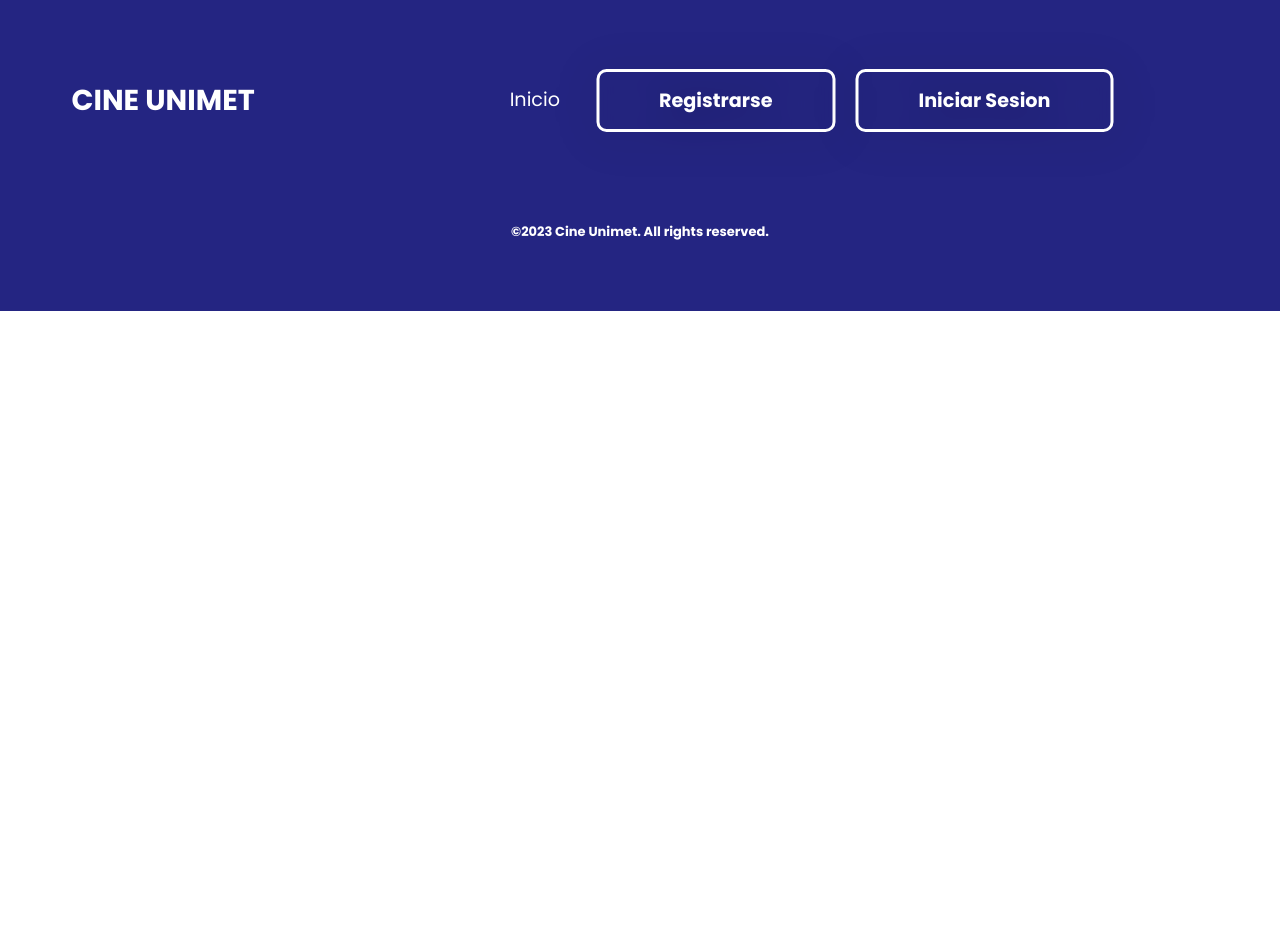
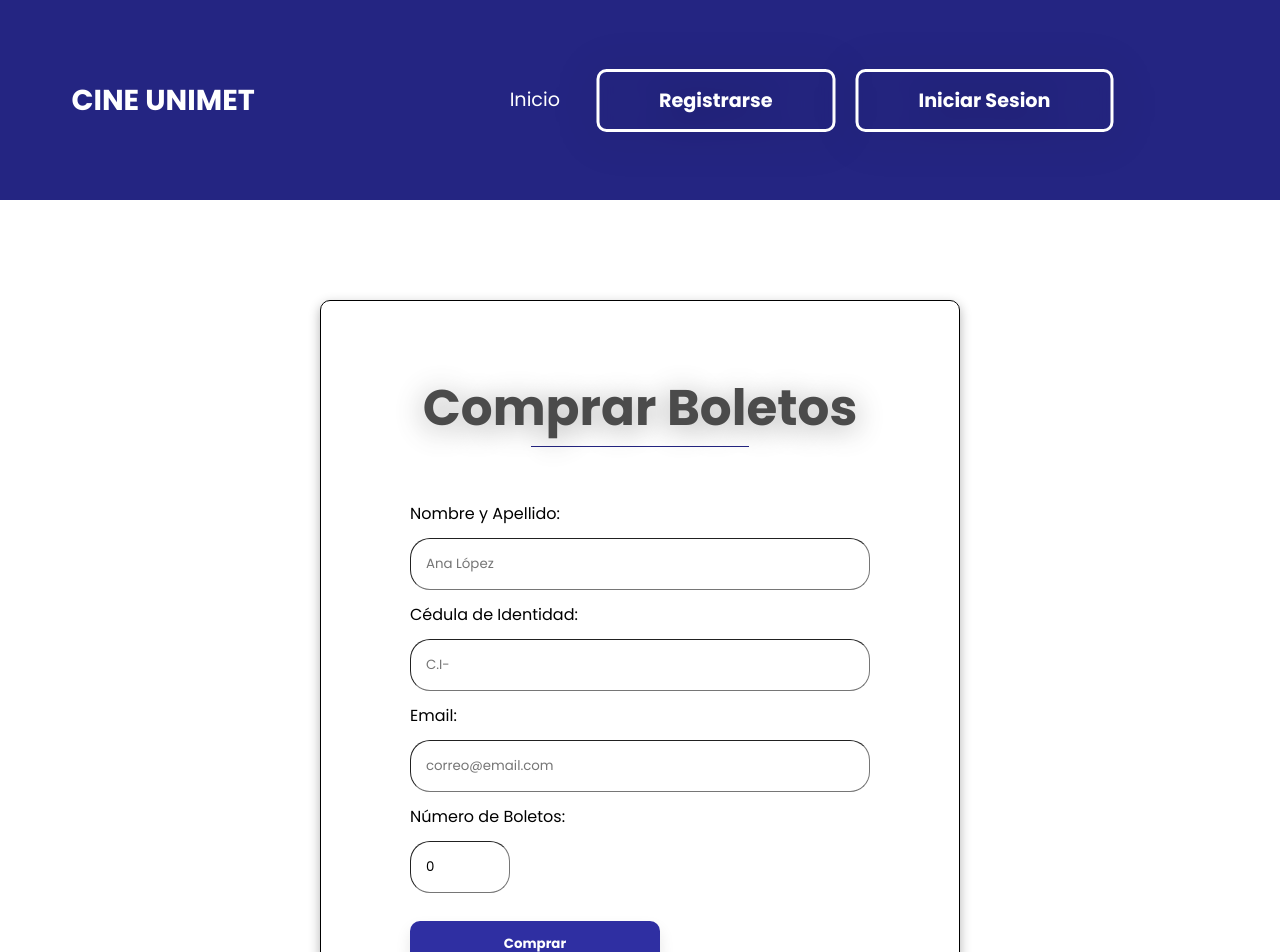
Before and after one commit to BeaCardozo/Proyecto-2, a React (Vite) app: page /reserve/1 in a window 1280 px wide. Shown: the top 952 px of the page. Before the commit the page ends 800 px from the top, so only its background shows below. Built offline with nearby package versions, Linux system fonts and the light colour scheme; no server answers.

Commit message:
LoginWithGoogle acomodado & ReservaFirebase comenzada

```diff
--- a/src/App.jsx
+++ b/src/App.jsx
@@ -67,7 +67,7 @@ function App() {
         <Route path="/loginpage" element={<LoginPage/>} />
         <Route path="/register" element={<RegisterPage/>} />
         <Route path="/moviedetails/:id" element={<MovieDetails />} />
-        <Route path="/reserve" element={<ReservePage/>} />
+        <Route path="/reserve/:id" element={<ReservePage/>} />
         <Route path="/profile" element={<Profile/>} />
       </Routes>
       <Footer/>
--- a/src/AuthContext.jsx
+++ b/src/AuthContext.jsx
@@ -1,12 +1,14 @@
 import React, { createContext, useState } from "react";
-import { getAuth, signInWithEmailAndPassword, signOut } from "firebase/auth";
+import { getAuth, signInWithEmailAndPassword, signInWithPopup, signOut,  } from "firebase/auth";
 import { useNavigate } from "react-router-dom";
+import { signInWithGoogle,auth,provider } from "./Firebase.jsx";
 
 export const AuthContext = createContext();
 
 export const AuthProvider = ({ children }) => {
   const [user, setUser] = useState(null);
-  const auth = getAuth();
+  let navigate = useNavigate();
+
 
   const login = async (email, password) => {
     try {
@@ -16,14 +18,26 @@ export const AuthProvider = ({ children }) => {
         password
       );
       setUser(userCredential.user);
+      routeChange("/")
     } catch (error) {
       // Manejar el error de inicio de sesión
     }
   };
 
-  const routeChange = (path) => {
-    navigate(path);
+  const loginWithGoogle = async () => {
+    try {
+
+      const userCredential = await signInWithGoogle(auth,provider);
+
+      setUser(userCredential);
+      routeChange("/")
+    } catch (error) {
+      // Manejar el error de inicio de sesión
+    }
   };
+
+
+
 
   const logout = async () => {
     try {
@@ -31,7 +45,7 @@ export const AuthProvider = ({ children }) => {
 
       await signOut(auth);
       setUser(null);
-      routeChange("/");
+      navigate('/');
 
     } catch (error) {
       // Manejar el error de cierre de sesión
@@ -39,7 +53,7 @@ export const AuthProvider = ({ children }) => {
   };
 
   return (
-    <AuthContext.Provider value={{ user, login, logout }}>
+    <AuthContext.Provider value={{ user, login, logout, loginWithGoogle }}>
       {children}
     </AuthContext.Provider>
   );
--- a/src/Firebase.jsx
+++ b/src/Firebase.jsx
@@ -44,7 +44,7 @@ const provider = new GoogleAuthProvider();
 
 
 
-export const signInWithGoogle = () => {
+export const signInWithGoogle = (auth , provider) => {
   return new Promise((resolve, reject) => {
 
 
@@ -57,7 +57,7 @@ export const signInWithGoogle = () => {
         localStorage.setItem("email", email);
 
 
-            clearInterval(interval);
+
             resolve(email);
 
 
@@ -91,4 +91,4 @@ export async function signUp(email, password) {
   return { result, error };
 }
 
-export { app,auth };
+export { app,auth,provider };
--- a/src/components/Login/Login.jsx
+++ b/src/components/Login/Login.jsx
@@ -9,6 +9,7 @@ import { AuthContext } from "../../AuthContext";
 
 export default function Login() {
   const { login } = useContext(AuthContext);
+  const { loginWithGoogle} = useContext(AuthContext);
   const auth = getAuth();
   const [email, setEmail] = useState("");
   const [password, setPassword] = useState("");
@@ -37,14 +38,17 @@ export default function Login() {
   };
 
   const handleLoginWithGoogle = () => {
-    signInWithGoogle().then((email) => {
-        login(email,null)
-        // Hacer algo con el email
-      })
-      .catch((error) => {
-        console.log("Error:", error);
-        // Manejar el error
-      });
+
+
+    loginWithGoogle().then(() => {
+      // Signed in
+
+
+    routeChange("/")
+    })
+    // ...
+
+
 
 
   };
--- a/src/components/Register/Register.jsx
+++ b/src/components/Register/Register.jsx
@@ -9,6 +9,7 @@ import { AuthContext } from "../../AuthContext";
 
 export default function Register() {
   const { login } = useContext(AuthContext);
+  const { loginWithGoogle } = useContext(AuthContext);
   const [inputNombre, setInputNombre] = useState("");
   const [inputEmail, setInputEmail] = useState("");
   const [inputPassword, setInputPassword] = useState("");
@@ -18,6 +19,22 @@ export default function Register() {
 
   const routeChange = (path) => {
     navigate(path);
+  };
+
+  const handleLoginWithGoogle = async () => {
+
+
+    await loginWithGoogle()
+
+    console.log('termino')
+
+    routeChange("/");
+
+    // ...
+
+
+
+
   };
 
   const registrar = async () => {
@@ -91,7 +108,7 @@ export default function Register() {
       <button onClick={() => routeChange("/loginpage")} className="account-btn">
         ¿Ya estás registrado? Iniciar Sesión
       </button>
-      <button onClick={signInWithGoogle} className="gray-btn">
+      <button onClick={handleLoginWithGoogle} className="gray-btn">
         <i className="fa-brands fa-google"></i> &nbsp; Registrarse con Google
       </button>
     </div>
--- a/src/components/Reserve/Reserve.jsx
+++ b/src/components/Reserve/Reserve.jsx
@@ -1,35 +1,106 @@
-import React, {useState} from "react";
+import React, { useEffect, useState, useContext} from "react";
+import { useParams } from "react-router-dom";
+import { getFirestore, collection, addDoc } from "firebase/firestore";
+import { auth } from "../../Firebase";
 import "../Login/Login.css";
-import "../../App.css"
+import "../../App.css";
 import Title from "../Title/Title";
+import { AuthContext } from "../../AuthContext";
 
-const Reserve =()=>{
-    const [email, setEmail] = useState('');
-    const [password, setPassword] = useState('');
+const Reserve = () => {
+  const [name, setName] = useState('');
+  const [identification, setIdentification] = useState('');
+  const [email, setEmail] = useState('');
+  const [ticketQuantity, setTicketQuantity] = useState(0);
+  const {user} = useContext(AuthContext);
 
-    const handleInfo = (e) => {
-        e.preventDefault();
-        console.log(email);
+  const { id } = useParams(); // Obtener el ID de la película de la URL
+
+  const handleReserve = async (e) => {
+    e.preventDefault();
+
+    try {
+      // Verificar si el usuario está autenticado
+
+      if (!user) {
+        // El usuario no está autenticado, muestra un mensaje o redirige a la página de inicio de sesión
+        window.alert("El usuario no está autenticado");
+        return;
+      }
+
+      // Crea un objeto con los datos de la reserva
+      const reservationData = {
+        name: name,
+        identification: identification,
+        email: email,
+        ticketQuantity: ticketQuantity,
+        movieId: id
+      };
+
+      const userUid = user.uid;
+
+      // Crea una nueva colección "reservations" en Firestore y agrega el documento con los datos de la reserva
+      const firestore = getFirestore();
+      const reservationsCollection = collection(firestore, "users", userUid, "reservations");
+      await addDoc(reservationsCollection, reservationData);
+
+      // Muestra un mensaje de éxito o redirige a la página de confirmación de reserva
+      window.alert("Reserva realizada con éxito");
+    } catch (error) {
+      // Muestra un mensaje de error o redirige a la página de error de reserva
+      window.alert("Error al realizar la reserva",error);
+      console.log(error)
     }
+  };
 
-    return(
-        <div className="container-form">
-            <Title title="Comprar Boletos"/>
-            <form className ="form" onSubmit={handleInfo}>
-            <label for="email">Nombre y Apellido: </label>
-                <input value = {email} onChange={(e) => setEmail(e.target.value)} type="email" placeholder="Ana López" id="email" name="email"/>
-                <label for="email">Cédula de Identidad: </label>
-                <input value = {email} onChange={(e) => setEmail(e.target.value)} type="email" placeholder="C.I-" id="email" name="email"/>
-                <label for="email">Email: </label>
-                <input value = {email} onChange={(e) => setEmail(e.target.value)} type="email" placeholder="correo@email.com" id="email" name="email"/>
-                <label for="email">Número de Boletos: </label>
-                <input className= "input-number" type="number"/>
-                <label for="email">Asientos disponibles: </label>
-            </form>
-            <button className ="blue-btn">Comprar</button>
-        </div>
+  return (
+    <div className="container-form">
+      <Title title="Comprar Boletos" />
+      <form className="form" onSubmit={handleReserve}>
+        <label htmlFor="name">Nombre y Apellido:</label>
+        <input
+          value={name}
+          onChange={(e) => setName(e.target.value)}
+          type="text"
+          placeholder="Ana López"
+          id="name"
+          name="name"
+        />
 
-    )
-}
+        <label htmlFor="identification">Cédula de Identidad:</label>
+        <input
+          value={identification}
+          onChange={(e) => setIdentification(e.target.value)}
+          type="text"
+          placeholder="C.I-"
+          id="identification"
+          name="identification"
+        />
+
+        <label htmlFor="email">Email:</label>
+        <input
+          value={email}
+          onChange={(e) => setEmail(e.target.value)}
+          type="email"
+          placeholder="correo@email.com"
+          id="email"
+          name="email"
+        />
+
+        <label htmlFor="ticketQuantity">Número de Boletos:</label>
+        <input
+          className="input-number"
+          type="number"
+          value={ticketQuantity}
+          onChange={(e) => setTicketQuantity(e.target.value)}
+        />
+
+        <button className="blue-btn" type="submit">
+          Comprar
+        </button>
+      </form>
+    </div>
+  );
+};
 
 export default Reserve;
--- a/src/pages/MovieDetails/MovieDetails.jsx
+++ b/src/pages/MovieDetails/MovieDetails.jsx
@@ -139,7 +139,7 @@ function MovieDetails() {
         <><button className="gray-btn" onClick={handleAddToFavorites}>
             <i className="fa-regular fa-star"></i>Marcar como favorito
         </button><button className="blue-btn">
-              <Link to="/reserve">Comprar Boletos</Link>
+              <Link to={`/reserve/${id}`}>Comprar Boletos</Link>
         </button></>
 
         ) : (
```
